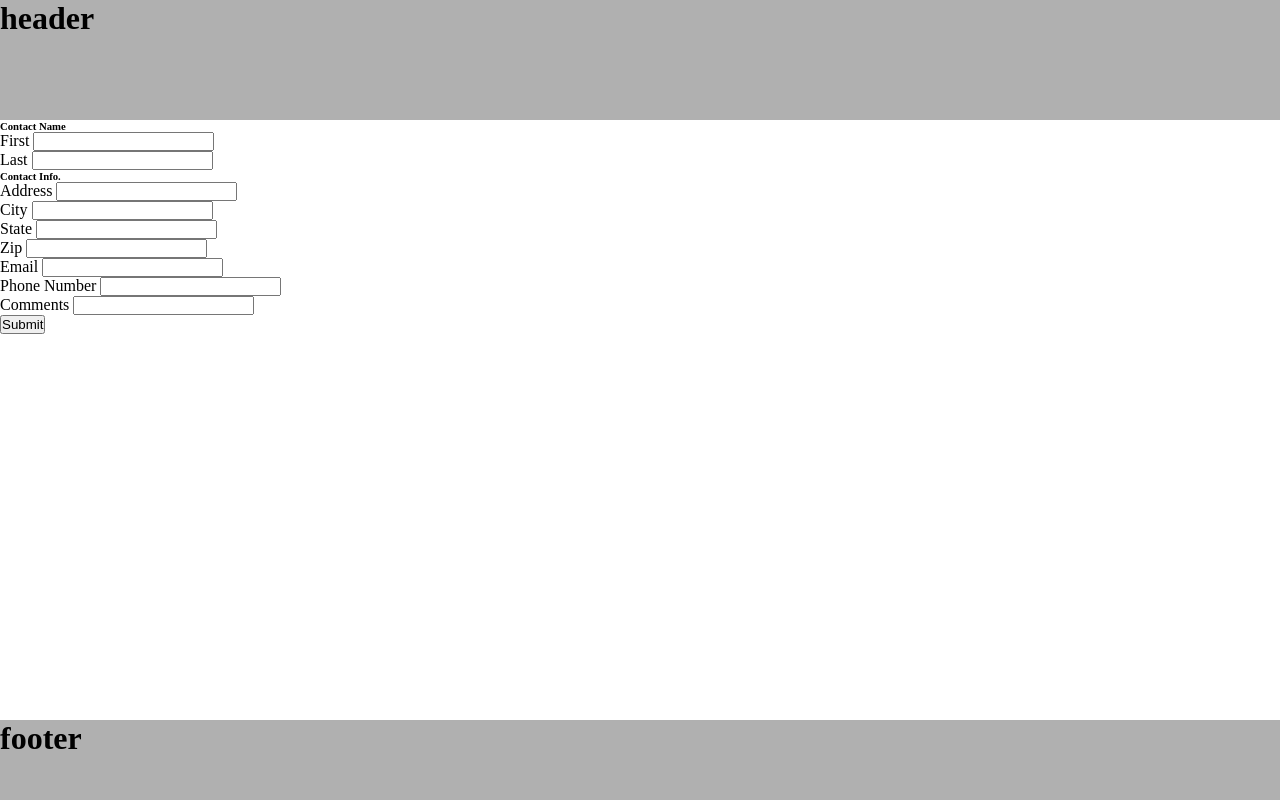
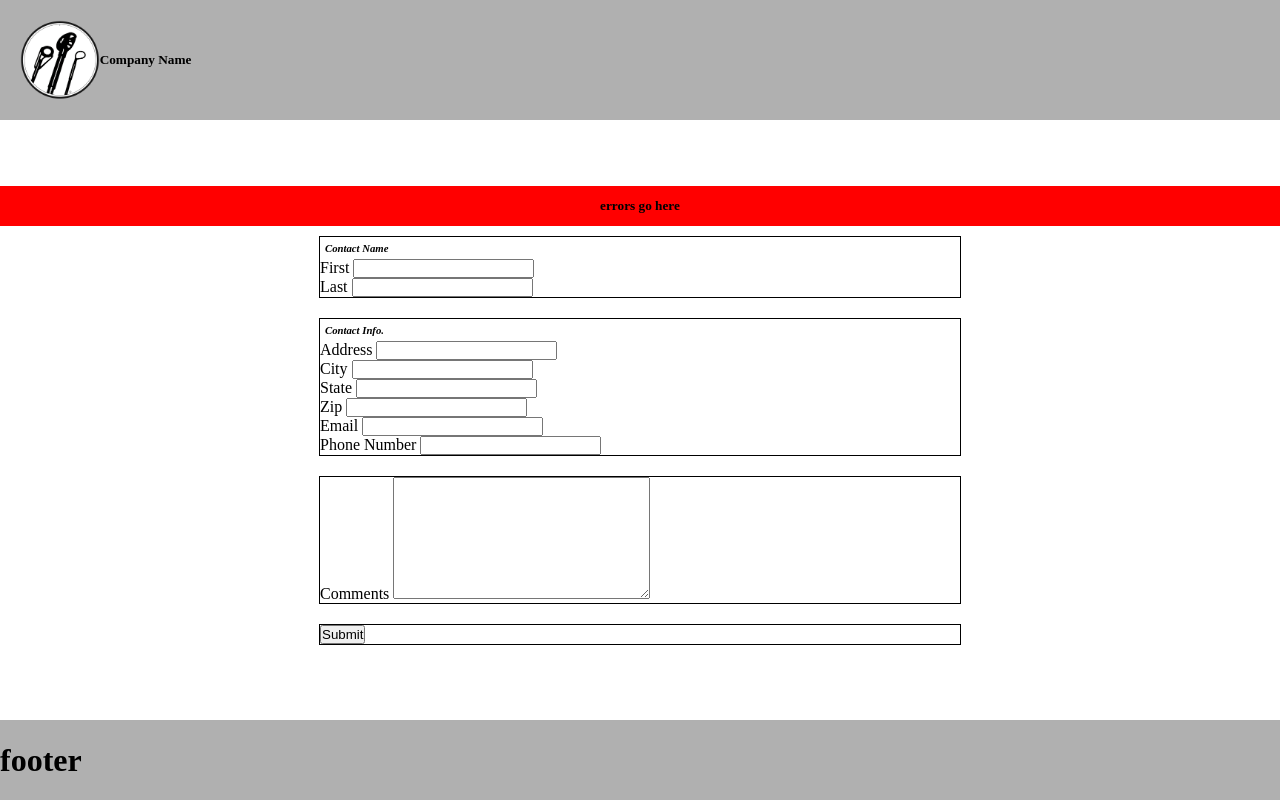
Before and after one commit to chris-stanton/BOILERPLATE-formSubmittal-one, a website: page public/index.html in a window 1280 px wide. Drawn offline with Linux system fonts and the light colour scheme.

Commit message:
adding html

```diff
--- a/public/scripts/controllers/main.controller.js
+++ b/public/scripts/controllers/main.controller.js
@@ -12,7 +12,7 @@ myApp.controller('MainController',['EmailFactory', '$scope', 'alertify', functio
     console.log(form);
   }
 
-
+self.errorMessage = "errors go here"
 
 
 }]); // end myAPP.controller
--- a/public/styles/desktop-main.css
+++ b/public/styles/desktop-main.css
@@ -13,11 +13,12 @@ body {
   width: 100vw;
 }
 
+/*setting main display size*/
 main {
   display: flex;
   flex-direction: column;
-  height: 100vh;
-  width: 100vw;
+  height: 100%;
+  width: 100%;
 }
 
 header {
@@ -25,20 +26,47 @@ header {
   flex-direction: row;
   height: 15vh;
   width: 100vw;
+  align-items: center;
   background-color: #b0b0b0;
 }
+header img {
+  height: 10vh;
+  padding-left: 20px;
+}
+
 
 form {
   display: flex;
   flex-direction: column;
   height: 75vh;
   width: 100vw;
+  justify-content: center;
 }
+form span {
+  display: flex;
+  flex-direction: row;
+  height: 5vh;
+  width: 100vw;
+  justify-content: center;
+  align-items: center;
+  background-color: red;
+}
+form section {
+  width: 50%;
+  margin: 10px auto;
+  border: 1px solid black;
+}
+form section h6 {
+  font-style: italic;
+  margin: 5px;
+}
+
 
 footer {
   display: flex;
   flex-direction: row;
   height: 10vh;
   width: 100vw;
+  align-items: center;
   background-color: #b0b0b0;
 }
--- a/public/styles/mobile-main.css
+++ b/public/styles/mobile-main.css
@@ -1,7 +1,9 @@
 
 @media(max-width: 850px) {
 
-
+  form section {
+    width: 80%;
+  }
 
 
 
--- a/public/views/main.html
+++ b/public/views/main.html
@@ -2,6 +2,7 @@
 <header ng-include="'./views/templates/header.html'"></header>
 
   <form>
+    <span class="error-message-container"><h5> {{mc.errorMessage}} </h5></span>
     <section>
       <h6> Contact Name </h6>
       <div>
@@ -19,15 +20,15 @@
       <div>
         <div>
           <label> Address </label>
-          <input type="text" ng-model="mc.form.contactAddress">
+          <input type="Address" ng-model="mc.form.contactAddress">
         </div>
         <div>
           <label> City </label>
-          <input type="text" ng-model="mc.form.contactCity">
+          <input type="Address" ng-model="mc.form.contactCity">
         </div>
         <div>
           <label> State </label>
-          <input type="text" ng-model="mc.form.contactState">
+          <input type="Address" ng-model="mc.form.contactState">
         </div>
         <div>
           <label> Zip </label>
@@ -49,7 +50,8 @@
     <section>
       <div>
         <label> Comments </label>
-        <input type="text" ng-model="mc.form.comments">
+        <!-- <input type="text" ng-model="mc.form.comments"> -->
+        <textarea name="name" rows="8" cols="30" ng-model="mc.form.comments"></textarea>
       </div>
     </section>
     <section class="button-container">
--- a/public/views/templates/header.html
+++ b/public/views/templates/header.html
@@ -1,2 +1,3 @@
 
-<h1>header</h1>
+<img ng-src="./assets/images/favicon.ico" alt="">
+<h5> Company Name </h5>
```
